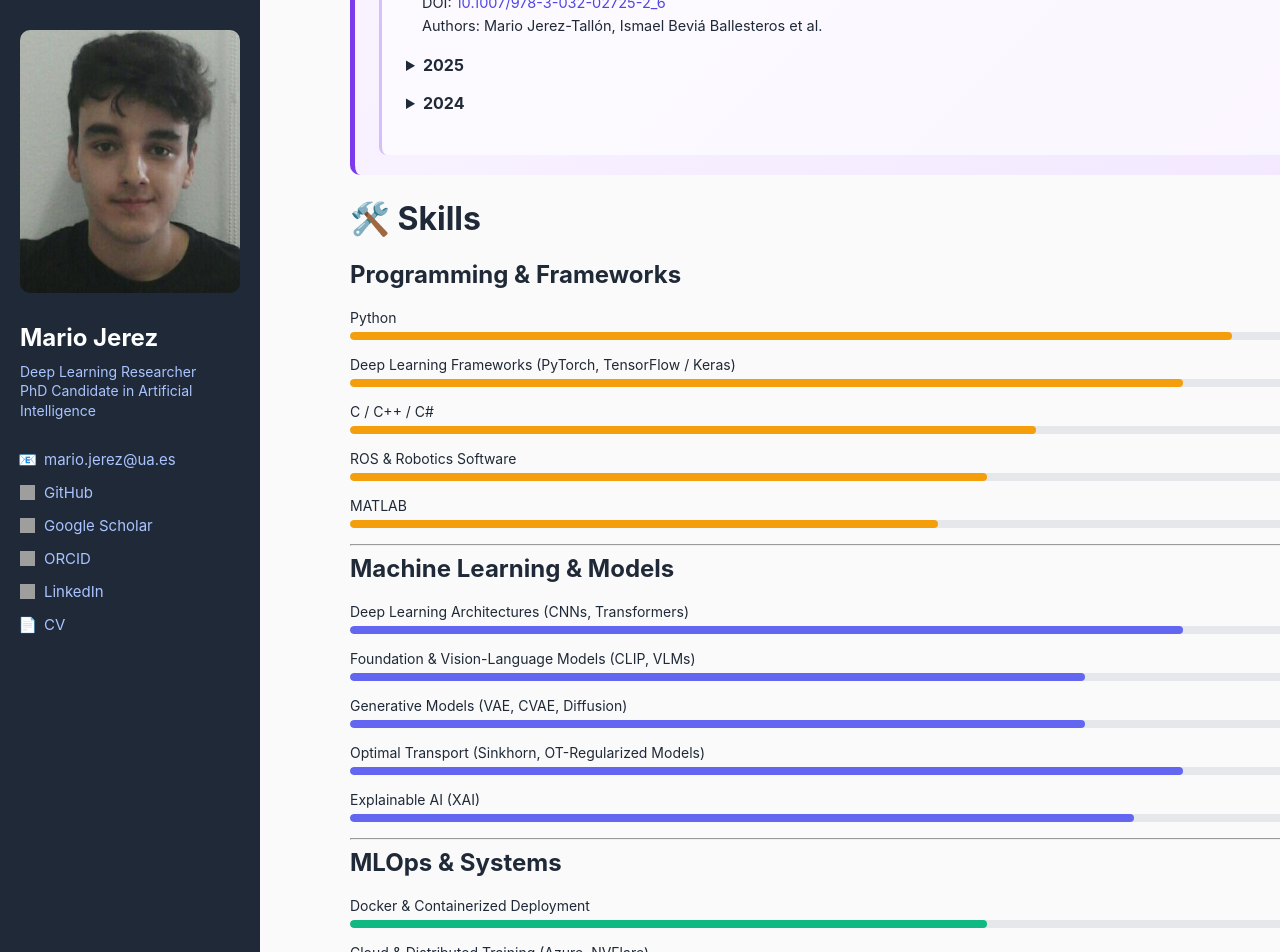
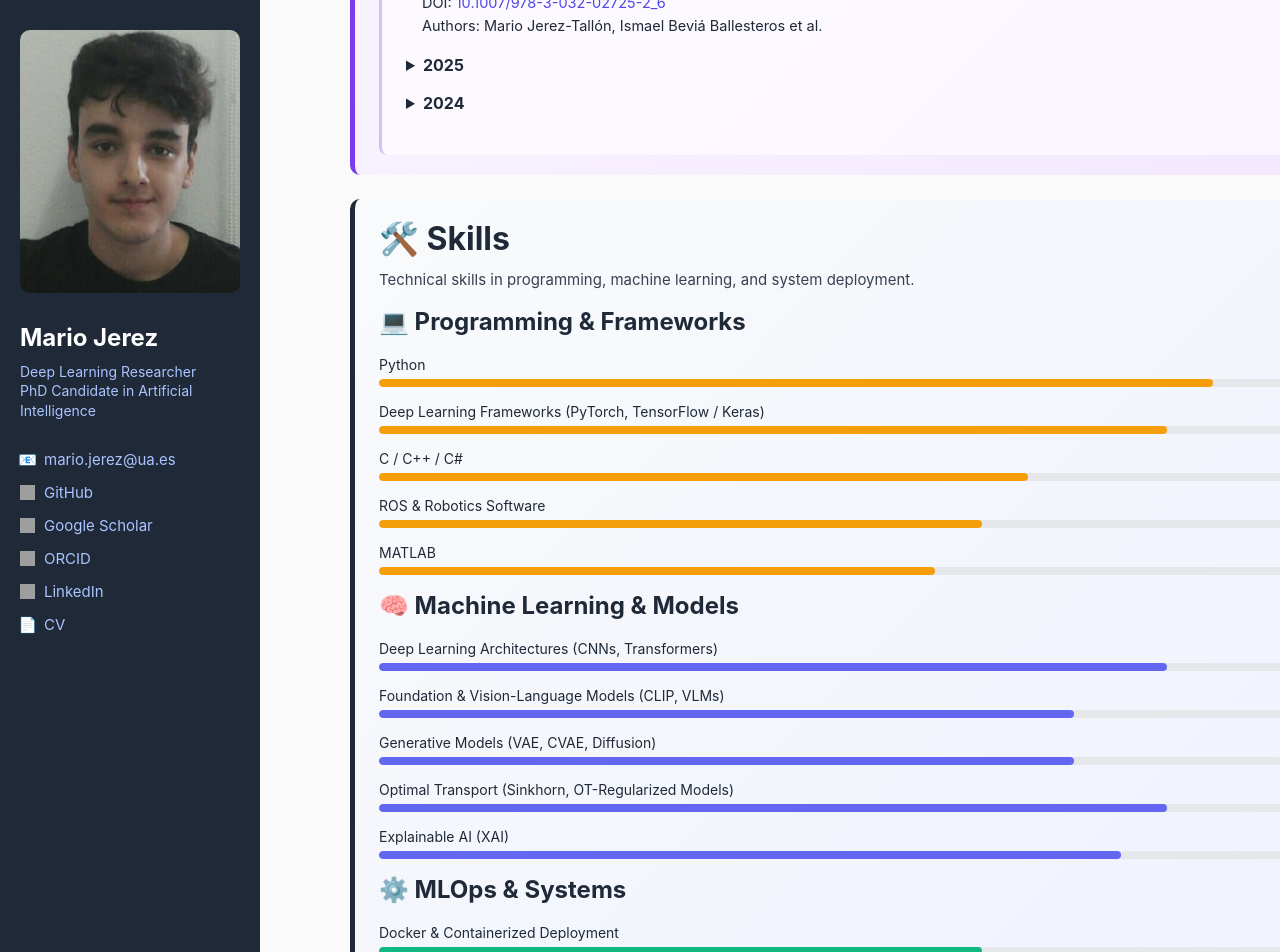
Before and after one commit to Mariojt72/Mariojt72.github.io, a Jekyll site: the page built from index.md, in a window 1280 px wide and 1400 px high, scrolled down 1785 px. Shown: the top 952 px of the window. Built offline with Jekyll 4.4.1, drawn with Linux system fonts in a browser that asks for light colours; grey boxes are pictures that could not be loaded.

Commit message:
Update index.md

```diff
--- a/index.md
+++ b/index.md
@@ -221,117 +221,102 @@ title: "Portfolio – Mario Jerez"
   </div>
 </div>
 
-# 🛠️ Skills
+<div class="about-header section-skills">
+  <h1>🛠️ Skills</h1>
+  <p class="about-tagline">
+    Technical skills in programming, machine learning, and system deployment.
+  </p>
 
-## Programming & Frameworks
+  <div class="skills-list">
 
-<div class="skill eng">
-  <span class="skill-name">Python</span>
-  <div class="skill-bar">
-    <div class="skill-level" style="width: 90%"></div>
+    <!-- ================= PROGRAMMING ================= -->
+    <div class="skills-card">
+      <h2>💻 Programming & Frameworks</h2>
+
+      <div class="skill eng">
+        <span class="skill-name">Python</span>
+        <div class="skill-bar"><div class="skill-level" style="width: 90%"></div></div>
+      </div>
+
+      <div class="skill eng">
+        <span class="skill-name">Deep Learning Frameworks (PyTorch, TensorFlow / Keras)</span>
+        <div class="skill-bar"><div class="skill-level" style="width: 85%"></div></div>
+      </div>
+
+      <div class="skill eng">
+        <span class="skill-name">C / C++ / C#</span>
+        <div class="skill-bar"><div class="skill-level" style="width: 70%"></div></div>
+      </div>
+
+      <div class="skill eng">
+        <span class="skill-name">ROS & Robotics Software</span>
+        <div class="skill-bar"><div class="skill-level" style="width: 65%"></div></div>
+      </div>
+
+      <div class="skill eng">
+        <span class="skill-name">MATLAB</span>
+        <div class="skill-bar"><div class="skill-level" style="width: 60%"></div></div>
+      </div>
+    </div>
+
+    <!-- ================= ML ================= -->
+    <div class="skills-card">
+      <h2>🧠 Machine Learning & Models</h2>
+
+      <div class="skill ai">
+        <span class="skill-name">Deep Learning Architectures (CNNs, Transformers)</span>
+        <div class="skill-bar"><div class="skill-level" style="width: 85%"></div></div>
+      </div>
+
+      <div class="skill ai">
+        <span class="skill-name">Foundation & Vision-Language Models (CLIP, VLMs)</span>
+        <div class="skill-bar"><div class="skill-level" style="width: 75%"></div></div>
+      </div>
+
+      <div class="skill ai">
+        <span class="skill-name">Generative Models (VAE, CVAE, Diffusion)</span>
+        <div class="skill-bar"><div class="skill-level" style="width: 75%"></div></div>
+      </div>
+
+      <div class="skill ai">
+        <span class="skill-name">Optimal Transport (Sinkhorn, OT-Regularized Models)</span>
+        <div class="skill-bar"><div class="skill-level" style="width: 85%"></div></div>
+      </div>
+
+      <div class="skill ai">
+        <span class="skill-name">Explainable AI (XAI)</span>
+        <div class="skill-bar"><div class="skill-level" style="width: 80%"></div></div>
+      </div>
+    </div>
+
+    <!-- ================= MLOPS ================= -->
+    <div class="skills-card">
+      <h2>⚙️ MLOps & Systems</h2>
+
+      <div class="skill cv">
+        <span class="skill-name">Docker & Containerized Deployment</span>
+        <div class="skill-bar"><div class="skill-level" style="width: 65%"></div></div>
+      </div>
+
+      <div class="skill cv">
+        <span class="skill-name">Cloud & Distributed Training (Azure, NVFlare)</span>
+        <div class="skill-bar"><div class="skill-level" style="width: 55%"></div></div>
+      </div>
+
+      <div class="skill cv">
+        <span class="skill-name">CUDA & GPU Acceleration</span>
+        <div class="skill-bar"><div class="skill-level" style="width: 65%"></div></div>
+      </div>
+
+      <div class="skill cv">
+        <span class="skill-name">Git & Version Control</span>
+        <div class="skill-bar"><div class="skill-level" style="width: 85%"></div></div>
+      </div>
+    </div>
+
   </div>
 </div>
 
-<div class="skill eng">
-  <span class="skill-name">Deep Learning Frameworks (PyTorch, TensorFlow / Keras)</span>
-  <div class="skill-bar">
-    <div class="skill-level" style="width: 85%"></div>
-  </div>
-</div>
-
-<div class="skill eng">
-  <span class="skill-name">C / C++ / C#</span>
-  <div class="skill-bar">
-    <div class="skill-level" style="width: 70%"></div>
-  </div>
-</div>
-
-<div class="skill eng">
-  <span class="skill-name">ROS & Robotics Software</span>
-  <div class="skill-bar">
-    <div class="skill-level" style="width: 65%"></div>
-  </div>
-</div>
-
-<div class="skill eng">
-  <span class="skill-name">MATLAB</span>
-  <div class="skill-bar">
-    <div class="skill-level" style="width: 60%"></div>
-  </div>
-</div>
-
----
-
-## Machine Learning & Models
-
-<div class="skill ai">
-  <span class="skill-name">Deep Learning Architectures (CNNs, Transformers)</span>
-  <div class="skill-bar">
-    <div class="skill-level" style="width: 85%"></div>
-  </div>
-</div>
-
-<div class="skill ai">
-  <span class="skill-name">Foundation & Vision-Language Models (CLIP, VLMs)</span>
-  <div class="skill-bar">
-    <div class="skill-level" style="width: 75%"></div>
-  </div>
-</div>
-
-<div class="skill ai">
-  <span class="skill-name">Generative Models (VAE, CVAE, Diffusion)</span>
-  <div class="skill-bar">
-    <div class="skill-level" style="width: 75%"></div>
-  </div>
-</div>
-
-<div class="skill ai">
-  <span class="skill-name">Optimal Transport (Sinkhorn, OT-Regularized Models)</span>
-  <div class="skill-bar">
-    <div class="skill-level" style="width: 85%"></div>
-  </div>
-</div>
-
-<div class="skill ai">
-  <span class="skill-name">Explainable AI (XAI)</span>
-  <div class="skill-bar">
-    <div class="skill-level" style="width: 80%"></div>
-  </div>
-</div>
-
----
-
-## MLOps & Systems
-
-<div class="skill cv">
-  <span class="skill-name">Docker & Containerized Deployment</span>
-  <div class="skill-bar">
-    <div class="skill-level" style="width: 65%"></div>
-  </div>
-</div>
-
-<div class="skill cv">
-  <span class="skill-name">Cloud & Distributed Training (Azure, NVFlare)</span>
-  <div class="skill-bar">
-    <div class="skill-level" style="width: 55%"></div>
-  </div>
-</div>
-
-<div class="skill cv">
-  <span class="skill-name">CUDA & GPU Acceleration</span>
-  <div class="skill-bar">
-    <div class="skill-level" style="width: 65%"></div>
-  </div>
-</div>
-
-<div class="skill cv">
-  <span class="skill-name">Git & Version Control</span>
-  <div class="skill-bar">
-    <div class="skill-level" style="width: 85%"></div>
-  </div>
-</div>
-
----
 
 ## 🌍 Languages
 
```
